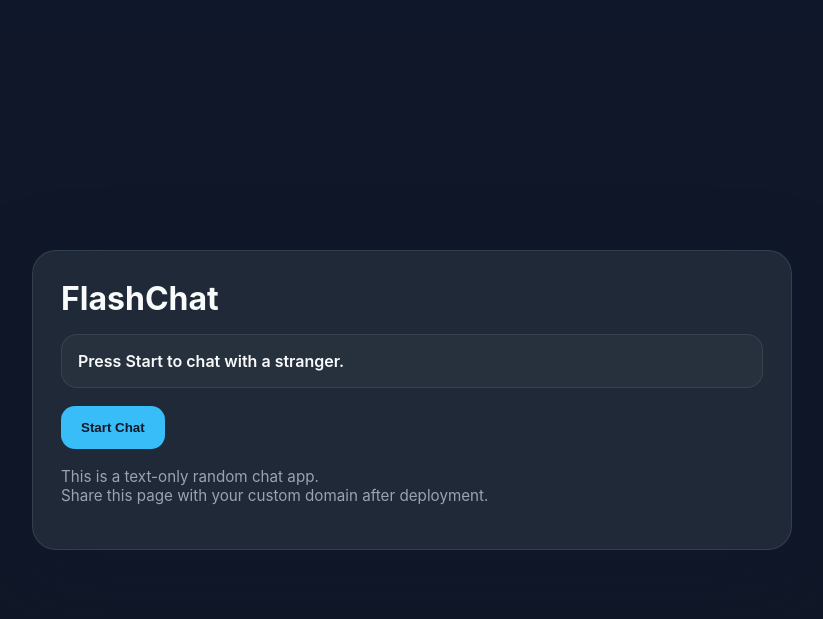
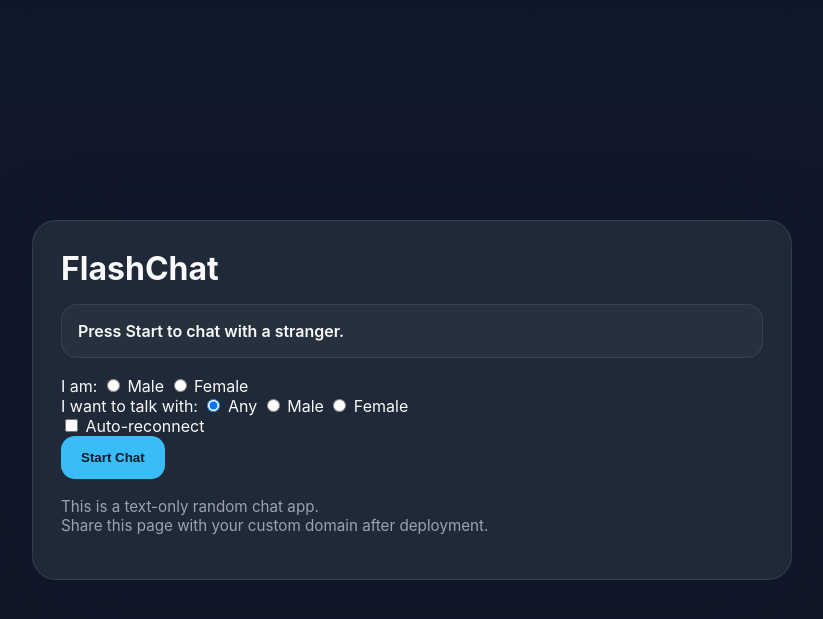
Before and after one commit to playmovie630-del/flashchat, a Flask app: page / in a window 1280 px wide. Shown: the top 619 px of the page, without its empty margins (228-1051 px from the left). Run offline with Flask 3, Linux system fonts and the light colour scheme.

Commit message:
Add gender-based matching and client auto-reconnect preference

```diff
--- a/app.py
+++ b/app.py
@@ -59,6 +59,12 @@ def room_for_user(uid):
     return None, None
 
 
+def is_compatible(a, b):
+    # a and b are dicts with 'gender' and 'want' keys; 'any' is wildcard
+    return (b.get('want', 'any') == 'any' or a.get('gender', 'any') == b.get('want')) and \
+           (a.get('want', 'any') == 'any' or b.get('gender', 'any') == a.get('want'))
+
+
 def build_response(room, uid, since):
     messages = [
         {
@@ -86,24 +92,35 @@ def index():
 def join():
     uid = get_user_id()
     cleanup()
+    data = request.get_json(silent=True) or {}
+    gender = data.get("gender", "any")
+    want = data.get("want", "any")
+    auto = bool(data.get("autoReconnect", False))
+    cur = {"uid": uid, "created_at": time(), "gender": gender, "want": want, "autoReconnect": auto}
 
     with lock:
-        # If user is already waiting, return their position in queue
-        for idx, item in enumerate(waiting):
+        # If user is already waiting, return their position among compatible waiters
+        for item in waiting:
             if item["uid"] == uid:
-                position = idx + 1
-                return jsonify({"status": "waiting", "position": position, "waiting": len(waiting)})
+                compatible_list = [it for it in waiting if is_compatible(it, item)]
+                pos = next((i for i, it in enumerate(compatible_list) if it["uid"] == uid), 0) + 1
+                return jsonify({"status": "waiting", "position": pos, "waiting": len(compatible_list)})
         room_id, room = room_for_user(uid)
         if room:
             if room.get("ended"):
                 return jsonify({"status": "disconnected"})
             return jsonify(build_response(room, uid, 0))
-        if waiting:
-            partner = waiting.pop(0)["uid"]
-            room_id, room = make_room(partner, uid)
-            return jsonify(build_response(room, uid, 0))
-        waiting.append({"uid": uid, "created_at": time()})
-        return jsonify({"status": "waiting", "position": len(waiting), "waiting": len(waiting)})
+        # find a compatible waiting partner
+        for idx, item in enumerate(waiting):
+            if is_compatible(item, cur):
+                partner = waiting.pop(idx)["uid"]
+                room_id, room = make_room(partner, uid)
+                return jsonify(build_response(room, uid, 0))
+        # no match, add to waiting
+        waiting.append(cur)
+        compatible_list = [it for it in waiting if is_compatible(it, cur)]
+        pos = next((i for i, it in enumerate(compatible_list) if it["uid"] == uid), len(compatible_list)) + 1
+        return jsonify({"status": "waiting", "position": pos, "waiting": len(compatible_list)})
 
 
 @app.route("/poll", methods=["GET"])
@@ -114,10 +131,12 @@ def poll():
 
     room_id, room = room_for_user(uid)
     if not room:
-        # If user is in waiting queue, return their position
-        for idx, item in enumerate(waiting):
+        # If user is in waiting queue, return their position among compatible waiters
+        for item in waiting:
             if item["uid"] == uid:
-                return jsonify({"status": "waiting", "position": idx + 1, "waiting": len(waiting)})
+                compatible_list = [it for it in waiting if is_compatible(it, item)]
+                pos = next((i for i, it in enumerate(compatible_list) if it["uid"] == uid), 0) + 1
+                return jsonify({"status": "waiting", "position": pos, "waiting": len(compatible_list)})
         return jsonify({"status": "waiting", "waiting": len(waiting)})
     if room.get("ended"):
         return jsonify({"status": "disconnected"})
@@ -163,18 +182,8 @@ def leave():
                 room["ended_at"] = time()
                 room["ended_by"] = uid
                 if partner in user_room:
-                    # If there is someone waiting, immediately pair the partner
-                    if waiting:
-                        next_uid = waiting.pop(0)["uid"]
-                        # remove partner's mapping from the old room
-                        user_room.pop(partner, None)
-                        # remove the old room
-                        rooms.pop(room_id, None)
-                        # create a new room for partner and the next waiting user
-                        make_room(partner, next_uid)
-                    else:
-                        # keep the partner mapped so they can receive disconnect notice
-                        pass
+                    # keep the partner mapped so they can receive disconnect notice
+                    pass
                 else:
                     rooms.pop(room_id, None)
     return jsonify({"status": "ok"})
--- a/static/chat.js
+++ b/static/chat.js
@@ -8,11 +8,22 @@ const sendBtn = document.getElementById("sendBtn");
 const form = document.getElementById("messageForm");
 const input = document.getElementById("messageInput");
 
+const genderMale = document.getElementById("genderMale");
+const genderFemale = document.getElementById("genderFemale");
+const wantAny = document.getElementById("wantAny");
+const wantMale = document.getElementById("wantMale");
+const wantFemale = document.getElementById("wantFemale");
+const autoReconnectEl = document.getElementById("autoReconnect");
+
 let polling = null;
 let lastAt = 0;
 let connected = false;
 let disconnected = false;
 let waiting = false;
+
+let autoReconnect = false;
+let myGender = "any";
+let wantGender = "any";
 
 function setStatus(text, state = "idle") {
   statusEl.textContent = text;
@@ -67,6 +78,36 @@ function updateUI() {
   }
 }
 
+function loadPrefs() {
+  try {
+    const stored = localStorage.getItem("flashchat_prefs");
+    if (stored) {
+      const p = JSON.parse(stored);
+      autoReconnect = !!p.autoReconnect;
+      myGender = p.gender || "any";
+      wantGender = p.want || "any";
+    }
+  } catch (e) {
+    console.error("Failed to load prefs", e);
+  }
+  // apply to UI
+  if (myGender === "male") genderMale.checked = true;
+  else if (myGender === "female") genderFemale.checked = true;
+  if (wantGender === "male") wantMale.checked = true;
+  else if (wantGender === "female") wantFemale.checked = true;
+  else wantAny.checked = true;
+  autoReconnectEl.checked = !!autoReconnect;
+}
+
+function savePrefs() {
+  const p = { autoReconnect, gender: myGender, want: wantGender };
+  try {
+    localStorage.setItem("flashchat_prefs", JSON.stringify(p));
+  } catch (e) {
+    console.error("Failed to save prefs", e);
+  }
+}
+
 async function joinChat() {
   if (disconnected) {
     await fetch("/leave", { method: "POST" });
@@ -79,7 +120,9 @@ async function joinChat() {
   messagesEl.innerHTML = "";
   connected = false;
 
-  const resp = await fetch("/join", { method: "POST" });
+  // send prefs with join request
+  const bodyReq = { gender: myGender, want: wantGender, autoReconnect };
+  const resp = await fetch("/join", { method: "POST", headers: { "Content-Type": "application/json" }, body: JSON.stringify(bodyReq) });
   const body = await resp.json();
   if (body.status === "connected") {
     connected = true;
@@ -135,6 +178,12 @@ async function poll() {
     stopPolling();
     setStatus("Partner disconnected. Try a new chat.", "disconnected");
     updateUI();
+    // auto-reconnect if enabled
+    if (autoReconnect) {
+      setTimeout(() => {
+        joinChat();
+      }, 1200);
+    }
   } else {
     if (!connected) {
       waiting = true;
@@ -211,4 +260,13 @@ form.addEventListener("submit", async (event) => {
   await sendMessage(text);
 });
 
+// prefs UI handlers
+if (genderMale) genderMale.addEventListener('change', () => { myGender = 'male'; savePrefs(); });
+if (genderFemale) genderFemale.addEventListener('change', () => { myGender = 'female'; savePrefs(); });
+if (wantAny) wantAny.addEventListener('change', () => { wantGender = 'any'; savePrefs(); });
+if (wantMale) wantMale.addEventListener('change', () => { wantGender = 'male'; savePrefs(); });
+if (wantFemale) wantFemale.addEventListener('change', () => { wantGender = 'female'; savePrefs(); });
+if (autoReconnectEl) autoReconnectEl.addEventListener('change', () => { autoReconnect = !!autoReconnectEl.checked; savePrefs(); });
+
+loadPrefs();
 updateUI();
--- a/templates/index.html
+++ b/templates/index.html
@@ -10,6 +10,22 @@
   <div class="container">
     <h1>FlashChat</h1>
     <div id="status" class="status status-idle">Press Start to chat with a stranger.</div>
+    <div class="prefs">
+      <div class="pref-group">
+        <label>I am:</label>
+        <label><input type="radio" name="myGender" value="male" id="genderMale"> Male</label>
+        <label><input type="radio" name="myGender" value="female" id="genderFemale"> Female</label>
+      </div>
+      <div class="pref-group">
+        <label>I want to talk with:</label>
+        <label><input type="radio" name="wantGender" value="any" id="wantAny" checked> Any</label>
+        <label><input type="radio" name="wantGender" value="male" id="wantMale"> Male</label>
+        <label><input type="radio" name="wantGender" value="female" id="wantFemale"> Female</label>
+      </div>
+      <div class="pref-group">
+        <label><input type="checkbox" id="autoReconnect"> Auto-reconnect</label>
+      </div>
+    </div>
     <div id="chat" class="chat hidden">
       <div id="messages" class="messages"></div>
       <form id="messageForm" class="composer">
```
